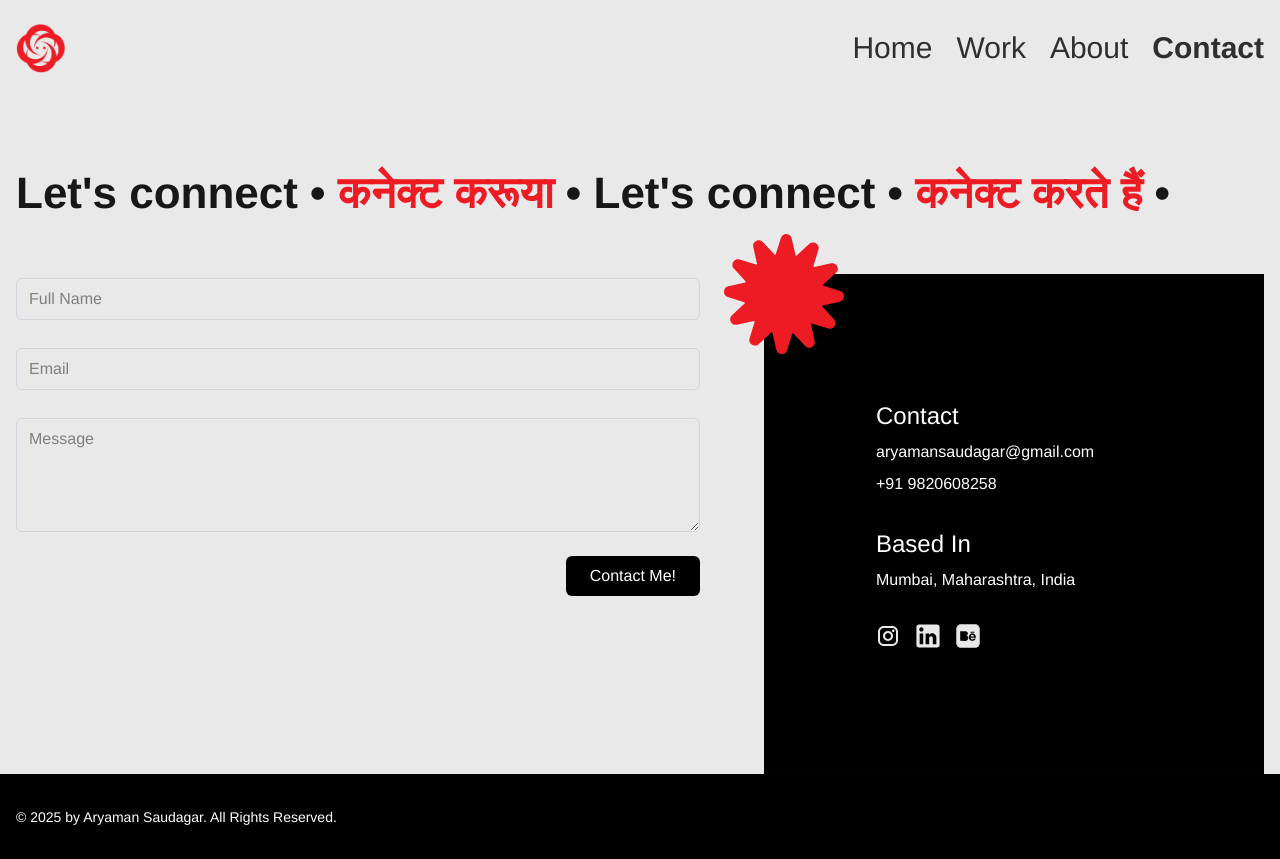
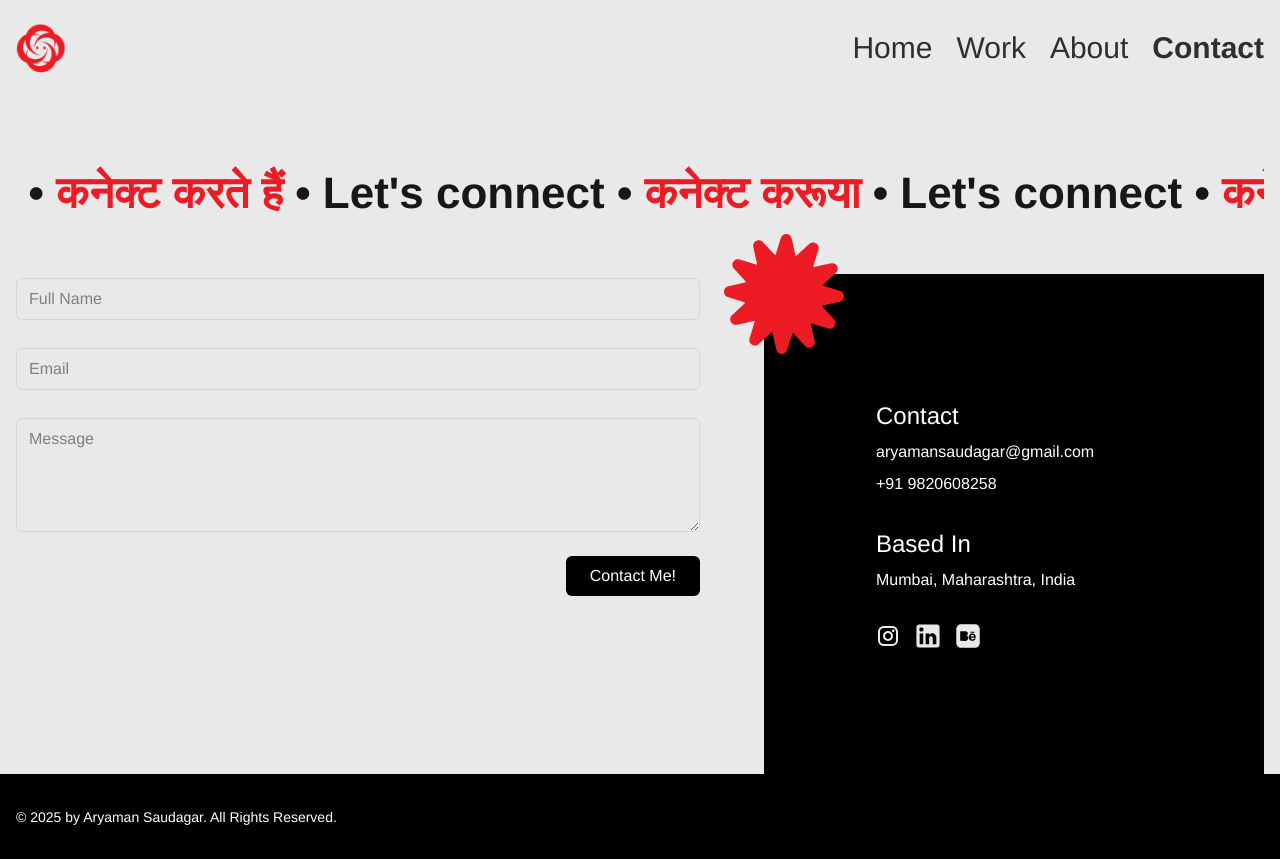
Before and after one commit to kshitijmohan15/aryaman-portfolio, a Next.js app: page /contact in a window 1280 px wide. Built offline with nearby package versions, Linux system fonts and the light colour scheme.

Commit message:
Add scrolling text animation to Contact page; define keyframes in globals.css

```diff
--- a/src/app/contact/page.tsx
+++ b/src/app/contact/page.tsx
@@ -1,13 +1,26 @@
+'use client';
+
 import Image from 'next/image';
+import { motion } from 'framer-motion';
 
 export default function Contact() {
   return (
     <div className="mx-auto max-w-7xl pt-16 px-4 sm:pl-4">
-      <section>
-        <h1 className="text-[32px] sm:text-[44px] font-[700] tracking-[0%]">
-          <span>Let's connect</span> •<span className="text-[#ED1C24]"> कनेक्ट करूया</span> •{' '}
-          <span>Let's connect</span> • <span className="text-[#ED1C24]">कनेक्ट करते हैं</span> •
-        </h1>
+      <section className="overflow-hidden">
+        <div className="flex w-max animate-[scrollText_15s_linear_infinite]">
+          <h1 className="text-[32px] sm:text-[44px] font-[700] tracking-[0%] whitespace-nowrap mr-8">
+            <span>Let's connect</span> •<span className="text-[#ED1C24]"> कनेक्ट करूया</span> •{' '}
+            <span>Let's connect</span> • <span className="text-[#ED1C24]">कनेक्ट करते हैं</span> •{' '}
+            <span>Let's connect</span> •<span className="text-[#ED1C24]"> कनेक्ट करूया</span> •{' '}
+            <span>Let's connect</span> • <span className="text-[#ED1C24]">कनेक्ट करते हैं</span> •
+          </h1>
+          <h1 className="text-[32px] sm:text-[44px] font-[700] tracking-[0%] whitespace-nowrap mr-8">
+            <span>Let's connect</span> •<span className="text-[#ED1C24]"> कनेक्ट करूया</span> •{' '}
+            <span>Let's connect</span> • <span className="text-[#ED1C24]">कनेक्ट करते हैं</span> •{' '}
+            <span>Let's connect</span> •<span className="text-[#ED1C24]"> कनेक्ट करूया</span> •{' '}
+            <span>Let's connect</span> • <span className="text-[#ED1C24]">कनेक्ट करते हैं</span> •
+          </h1>
+        </div>
       </section>
       <section className="mt-12 flex flex-col lg:flex-row justify-between">
         <div className="flex-1 lg:pr-8 mb-8 lg:mb-0">
--- a/src/app/globals.css
+++ b/src/app/globals.css
@@ -62,3 +62,12 @@ body {
     transform: rotate(0deg);
   }
 }
+
+@keyframes scrollText {
+  0% {
+    transform: translateX(0);
+  }
+  100% {
+    transform: translateX(-50%);
+  }
+}
```
